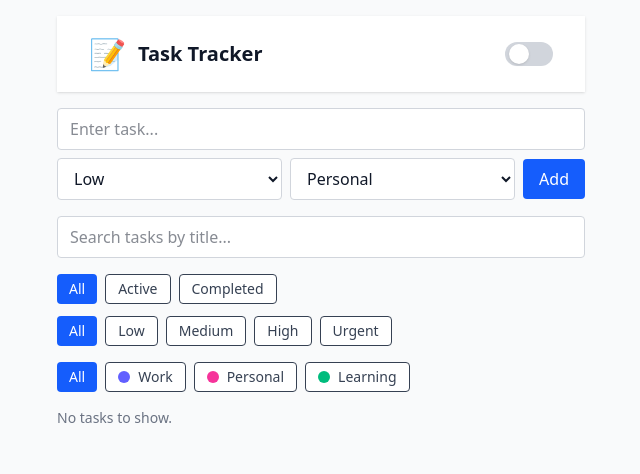
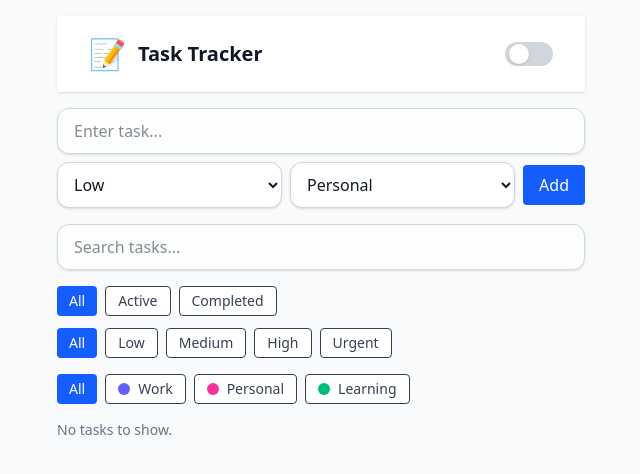
Before and after one commit to rupesh-ranjan/TaskTracker, a React (Vite) app: page / in a window 1280 px wide. Shown: the top 474 px of the page, without its empty margins (319-959 px from the left). Built offline with nearby package versions, Linux system fonts and the light colour scheme.

Commit message:
changed ui for input and select

```diff
--- a/src/App.css
+++ b/src/App.css
@@ -12,10 +12,18 @@ body {
 
 @layer components {
     .input {
-        @apply w-full border px-3 py-2 rounded bg-white text-gray-900 border-gray-300;
+        @apply w-full px-4 py-2.5 rounded-xl border border-gray-300 dark:border-gray-700
+         bg-white/70 dark:bg-gray-800/70 backdrop-blur
+         text-gray-900 dark:text-gray-100 shadow
+         focus:outline-none focus:ring-2 focus:ring-blue-500
+         transition-all duration-200;
     }
     .select {
-        @apply border px-3 py-2 rounded bg-white text-gray-900 border-gray-300;
+        @apply w-full px-3 py-2.5 rounded-xl border border-gray-300 dark:border-gray-700
+           bg-white dark:bg-gray-800 text-gray-900 dark:text-gray-100
+           shadow-sm focus:outline-none
+           focus:ring-2 focus:ring-blue-500 focus:border-blue-500
+           transition-all duration-200;
     }
     .card {
         @apply bg-white dark:bg-gray-800 text-gray-900 dark:text-gray-100;
--- a/src/components/SearchBar.jsx
+++ b/src/components/SearchBar.jsx
@@ -15,7 +15,7 @@ export default function SearchBar() {
                 type="search"
                 value={query}
                 onChange={onChange}
-                placeholder="Search tasks by title..."
+                placeholder="Search tasks..."
                 className="input"
                 aria-label="Search tasks"
             />
```
